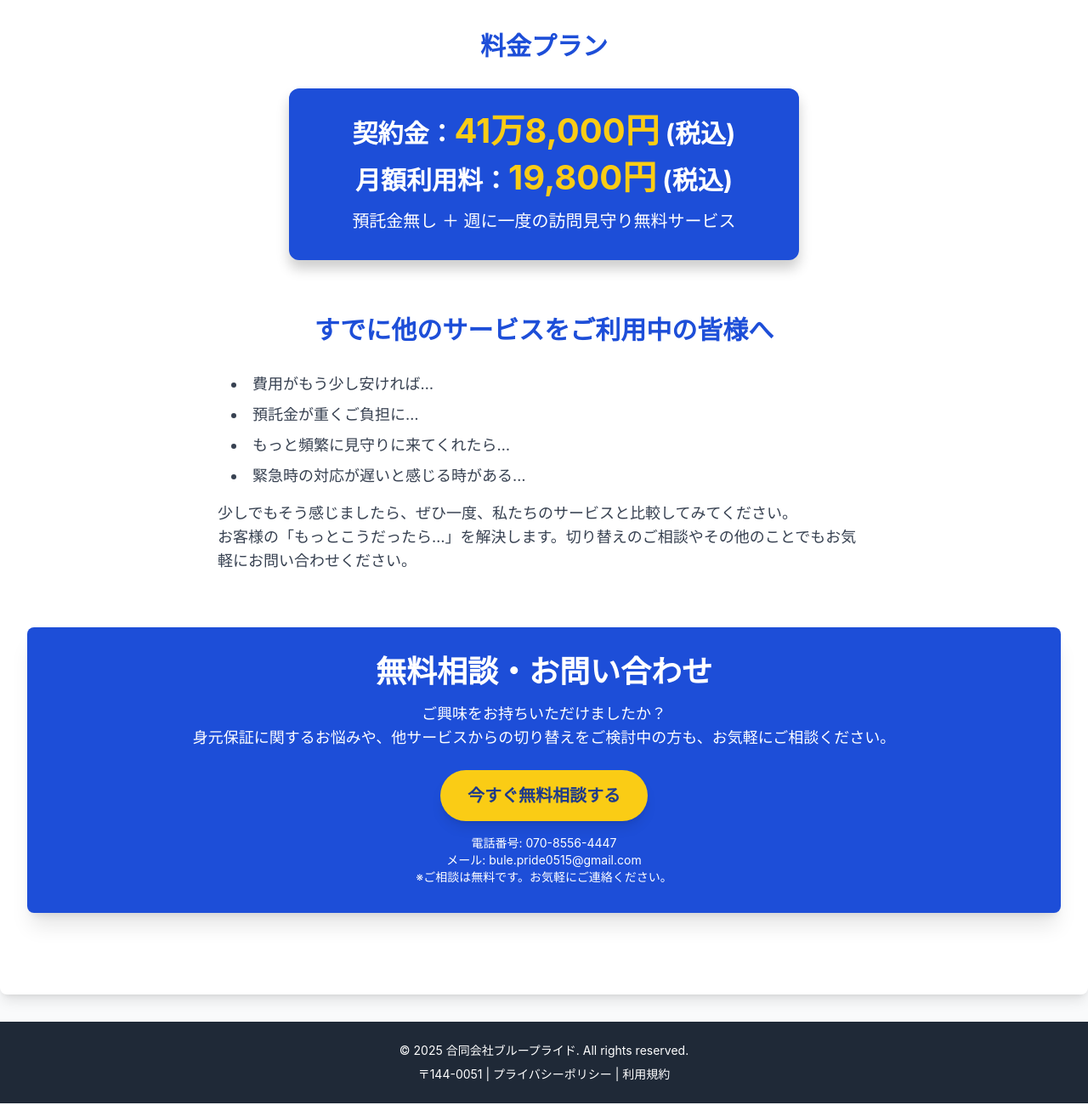
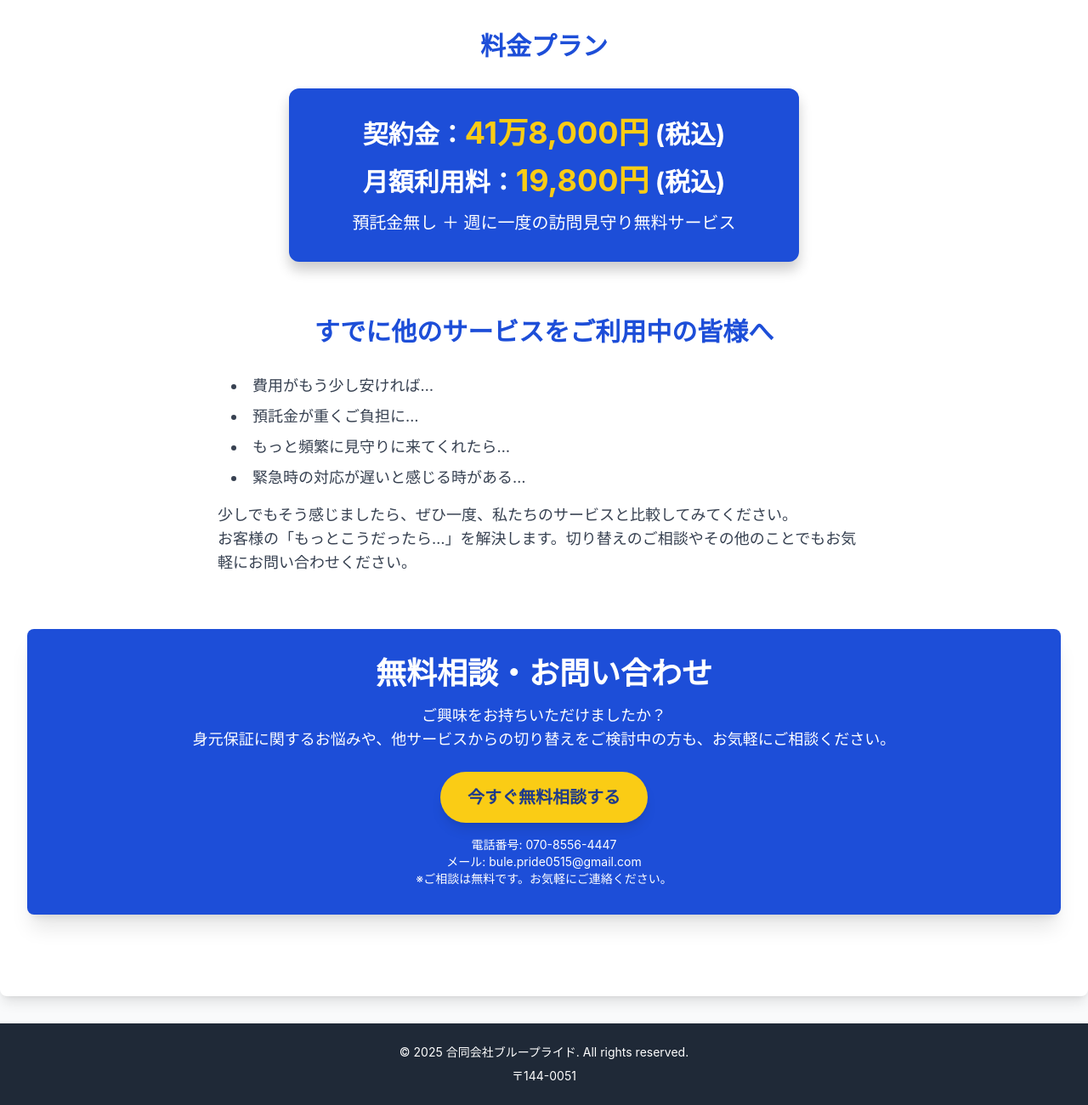
Before and after one commit to blue-pride/blue-pride.github.io, a plain HTML site: page index.html in a window 1280 px wide. Shown: the part 1176-2476 px from the top of the page at 85% size. Drawn offline with nearby package versions, Linux system fonts and the light colour scheme.

Commit message:
モバイル用にサイズ調整

```diff
--- a/index.html
+++ b/index.html
@@ -68,11 +68,11 @@
             max-width: 600px; /* 最大幅 */
             width: 100%; /* レスポンシブ対応 */
         }
-        .price-amount {
-            font-size: 2.5rem; /* 価格の文字サイズ */
+        /* .price-amount の固定フォントサイズを削除し、Tailwindクラスで制御 */
+        /* .price-amount {
             font-weight: bold;
-            color: #FACC15; /* 黄色 */
-        }
+            color: #FACC15;
+        } */
         /* モーダルのスタイル */
         .modal-overlay {
             position: fixed;
@@ -131,10 +131,12 @@
     <section class="hero-section text-center">
         <div class="hero-content">
             <p class="text-xl md:text-2xl font-semibold mb-2 rounded-md">もう、お一人で悩まないでください。</p>
-            <h2 class="text-4xl md:text-5xl font-extrabold leading-tight mb-4 rounded-md">
+            <!-- モバイル向けに文字サイズを調整 -->
+            <h2 class="text-3xl md:text-5xl font-extrabold leading-tight mb-4 rounded-md">
                 あなたの身元保証のお悩みを解消します！
             </h2>
-            <p class="text-2xl md:text-3xl font-bold bg-blue-800 bg-opacity-70 inline-block px-4 py-2 rounded-lg mb-8 rounded-md">
+            <!-- モバイル向けに文字サイズを調整 -->
+            <p class="text-xl md:text-3xl font-bold bg-blue-800 bg-opacity-70 inline-block px-4 py-2 rounded-lg mb-8 rounded-md">
                 大田区限定の身元保証サービス
             </p>
             <a href="#" id="openModalBtnHero" class="inline-block bg-green-500 hover:bg-green-600 text-white font-bold py-3 px-8 rounded-full shadow-lg text-xl transition duration-300 ease-in-out transform hover:scale-105">
@@ -201,8 +203,9 @@
                 料金プラン
             </h3>
             <div class="price-box mx-auto">
-                <p class="text-2xl md:text-3xl font-bold mb-4 rounded-md">契約金：<span class="price-amount">41万8,000円</span> (税込)</p>
-                <p class="text-2xl md:text-3xl font-bold mb-4 rounded-md">月額利用料：<span class="price-amount">19,800円</span> (税込)</p>
+                <!-- モバイル向けに文字サイズを調整 -->
+                <p class="text-xl md:text-3xl font-bold mb-4 rounded-md">契約金：<span class="text-yellow-400 text-2xl md:text-4xl font-bold">41万8,000円</span> (税込)</p>
+                <p class="text-xl md:text-3xl font-bold mb-4 rounded-md">月額利用料：<span class="text-yellow-400 text-2xl md:text-4xl font-bold">19,800円</span> (税込)</p>
                 <p class="text-lg md:text-xl rounded-md">預託金無し ＋ 週に一度の訪問見守り無料サービス</p>
             </div>
         </section>
@@ -250,7 +253,7 @@
     <footer class="bg-gray-800 text-white p-6 text-center mt-8">
         <div class="container mx-auto">
             <p class="text-sm rounded-md">&copy; 2025 合同会社ブループライド. All rights reserved.</p>
-            <p class="text-sm mt-2 rounded-md">〒144-0051 | プライバシーポリシー | 利用規約</p>
+            <p class="text-sm mt-2 rounded-md">〒144-0051</p>
         </div>
     </footer>
 
```
